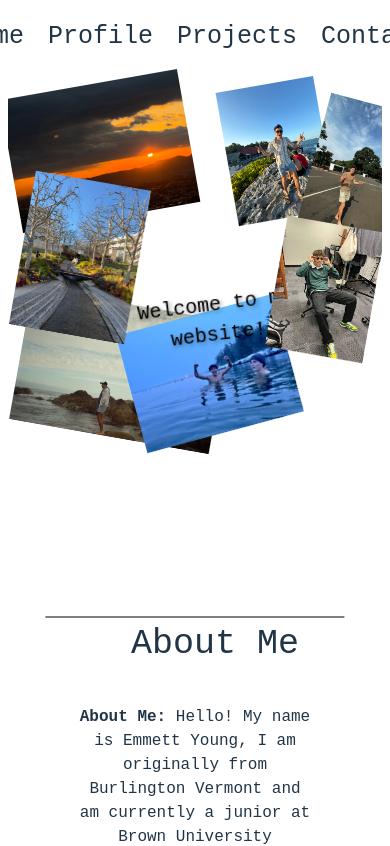
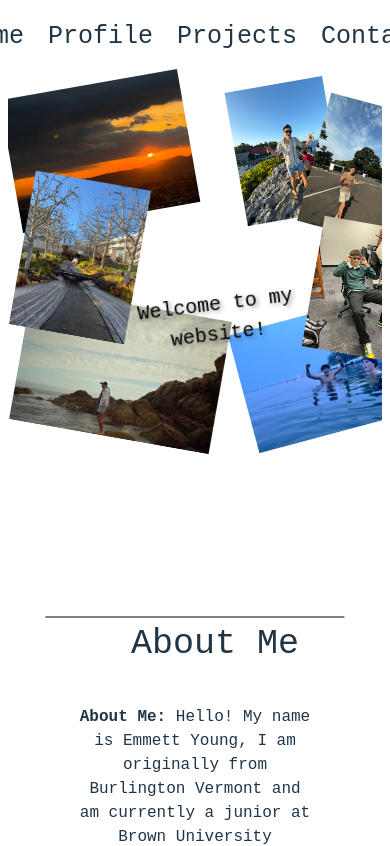
Before and after one commit to emmettyoung/website, a React (Vite) app in the folder frontend/: page / in a window 390 px wide. Shown: the top 846 px of the page. Built offline with nearby package versions, Linux system fonts and the light colour scheme.

Commit message:
feat: fixing portrait

```diff
--- a/frontend/src/styles/main.css
+++ b/frontend/src/styles/main.css
@@ -230,7 +230,7 @@ position: absolute;
   }
   .overlay-lake {
     width: 180px;
-    left: 30%;
+    left: 60%;
     top: 240px;
   }
   .sunset-image {
@@ -243,17 +243,16 @@ position: absolute;
   }
   .icy {
     width: 110px;
-    left: 70%;
+    left: 80%;
     top: 150px;
   }
   .tulum-image{
     width: 110px;
-    right: 5%;
   }
   .LA {
     width: 130px;
     top: 35%;
-    right: -10px;
+    right: -20px;
   }
   .overlay-australia {
     width: 225px;
```
